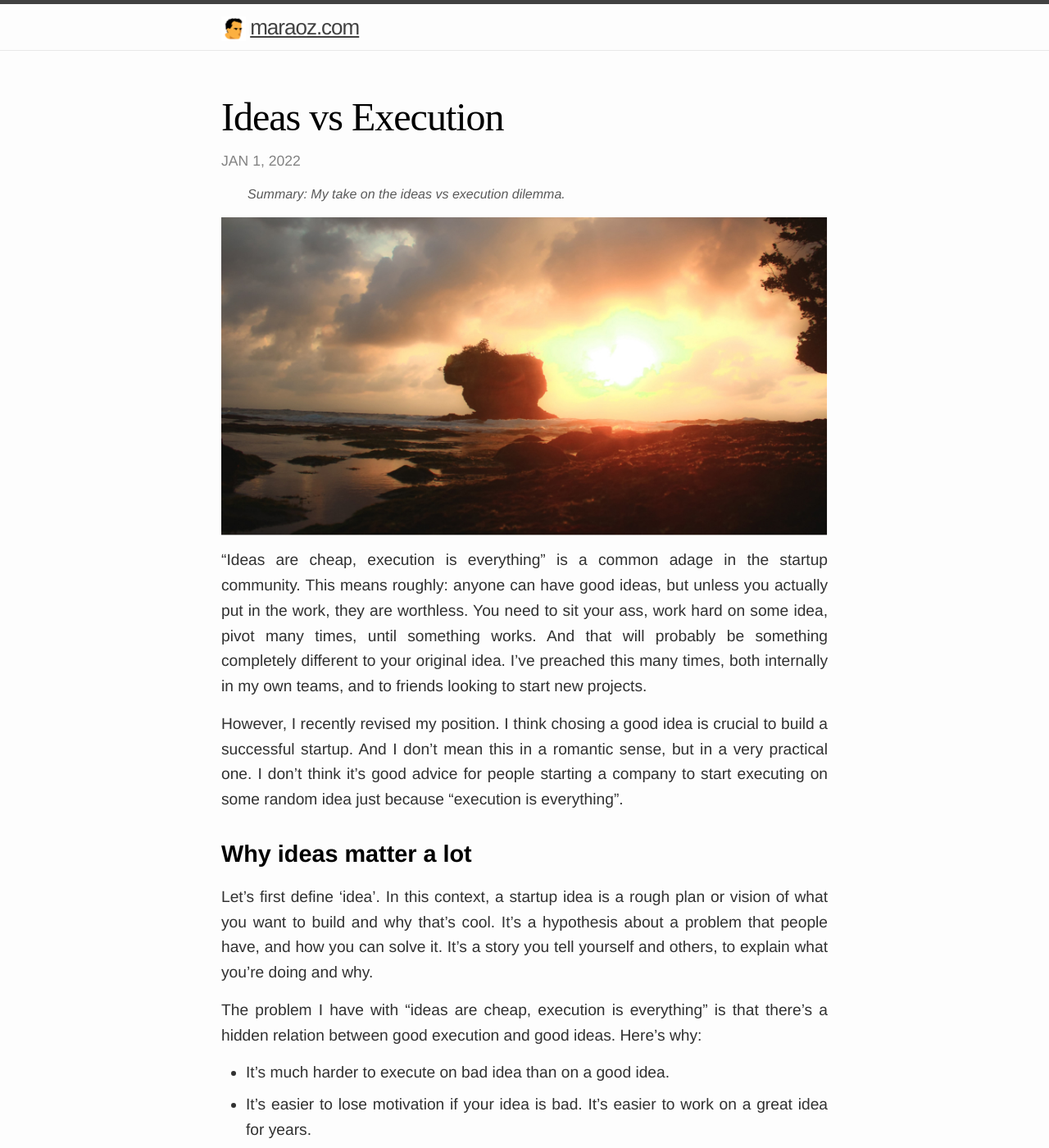
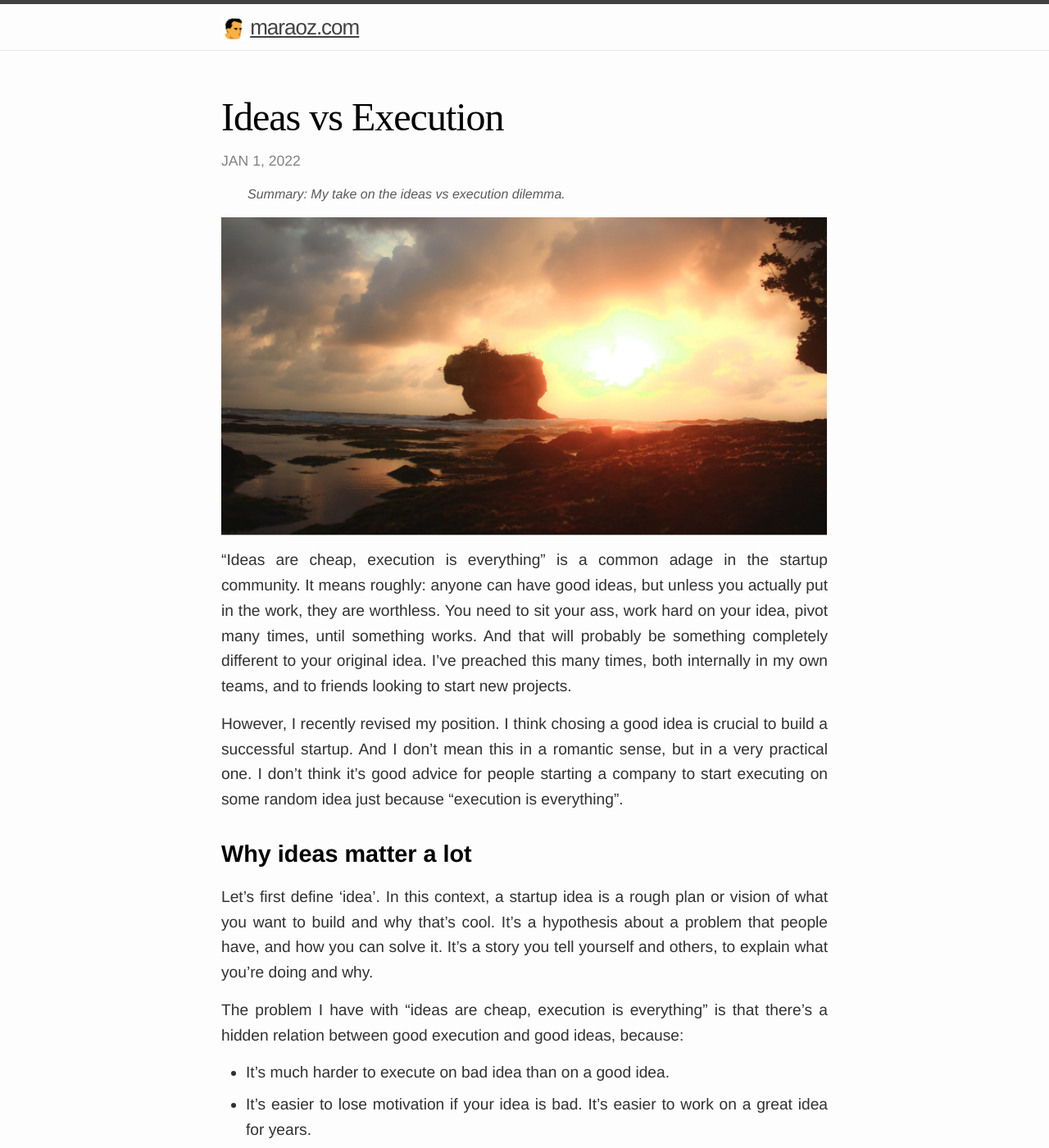
Before and after one commit to tobyornottobe/maraoz.github.io, a Jekyll site: the page built from _posts/2022-01-01-ideas-vs-execution.md, in a window 1280 px wide and 1400 px high. Shown: the whole window at 82% size. Built offline with Jekyll 4.4.1, drawn with Linux system fonts in a browser that asks for light colours.

Commit message:
Update 2022-01-01-ideas-vs-execution.md

```diff
--- a/_posts/2022-01-01-ideas-vs-execution.md
+++ b/_posts/2022-01-01-ideas-vs-execution.md
@@ -11,7 +11,7 @@ draft: true
 
 <img class="cover" src="/img/ideas-vs-execution/cover.jpg">
 
-"Ideas are cheap, execution is everything" is a common adage in the startup community. This means roughly: anyone can have good ideas, but unless you actually put in the work, they are worthless. You need to sit your ass, work hard on some idea, pivot many times, until something works. And that will probably be something completely different to your original idea. I've preached this many times, both internally in my own teams, and to friends looking to start new projects.
+"Ideas are cheap, execution is everything" is a common adage in the startup community. It means roughly: anyone can have good ideas, but unless you actually put in the work, they are worthless. You need to sit your ass, work hard on your idea, pivot many times, until something works. And that will probably be something completely different to your original idea. I've preached this many times, both internally in my own teams, and to friends looking to start new projects.
 
 However, I recently revised my position. I think chosing a good idea is crucial to build a successful startup. And I don't mean this in a romantic sense, but in a very practical one.
 I don't think it's good advice for people starting a company to start executing on some random idea just because "execution is everything".
@@ -19,7 +19,7 @@ I don't think it's good advice for people starting a company to start executing
 # Why ideas matter a lot
 Let's first define 'idea'. In this context, a startup idea is a rough plan or vision of what you want to build and why that's cool. It's a hypothesis about a problem that people have, and how you can solve it. It's a story you tell yourself and others, to explain what you're doing and why.
 
-The problem I have with "ideas are cheap, execution is everything" is that there's a hidden relation between good execution and good ideas. Here's why:
+The problem I have with "ideas are cheap, execution is everything" is that there's a hidden relation between good execution and good ideas, because:
 - It's much harder to execute on bad idea than on a good idea.
 - It's easier to lose motivation if your idea is bad. It's easier to work on a great idea for years.
 - It's easier to sell a good idea to potential partners/cofounders.
```
